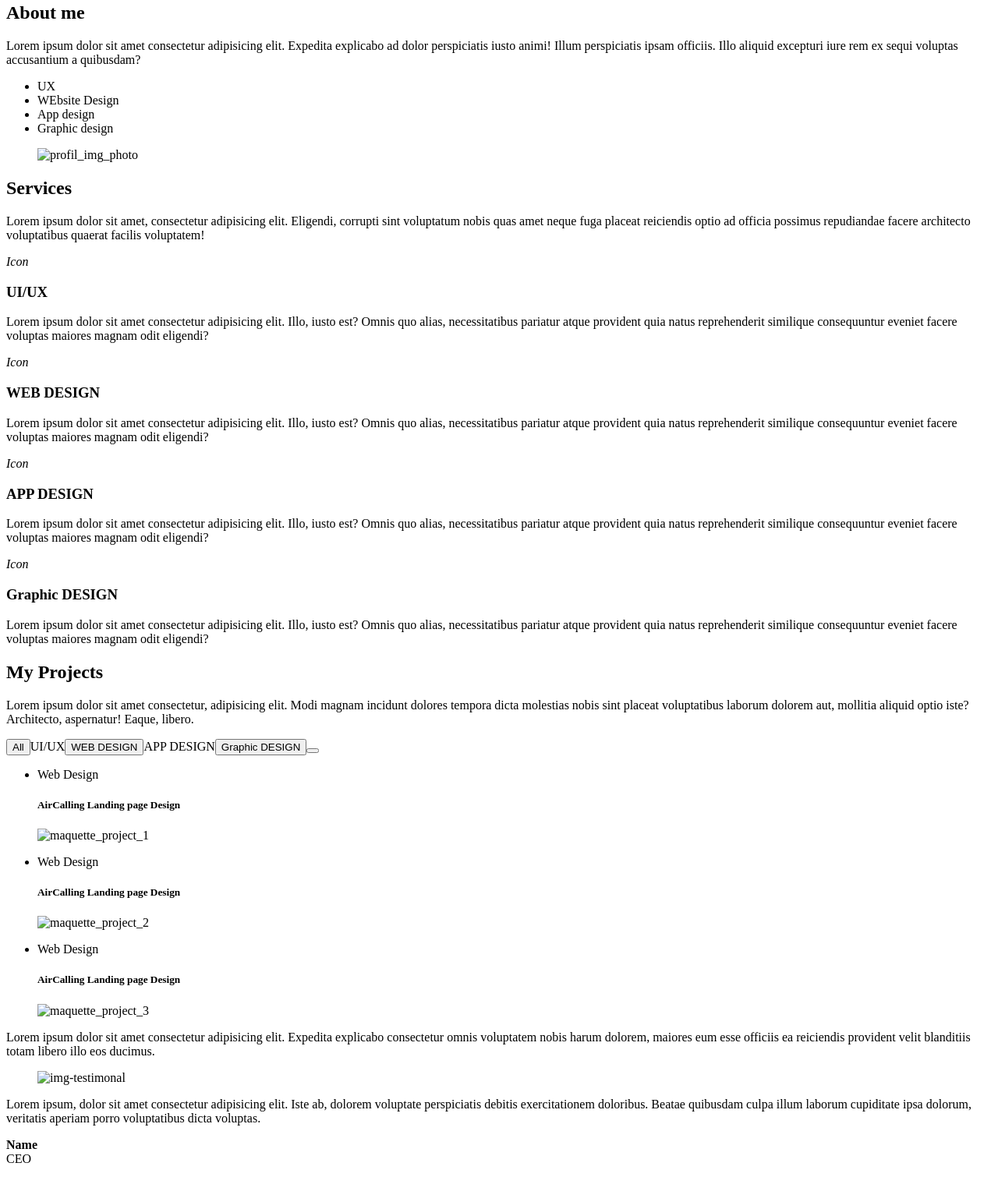
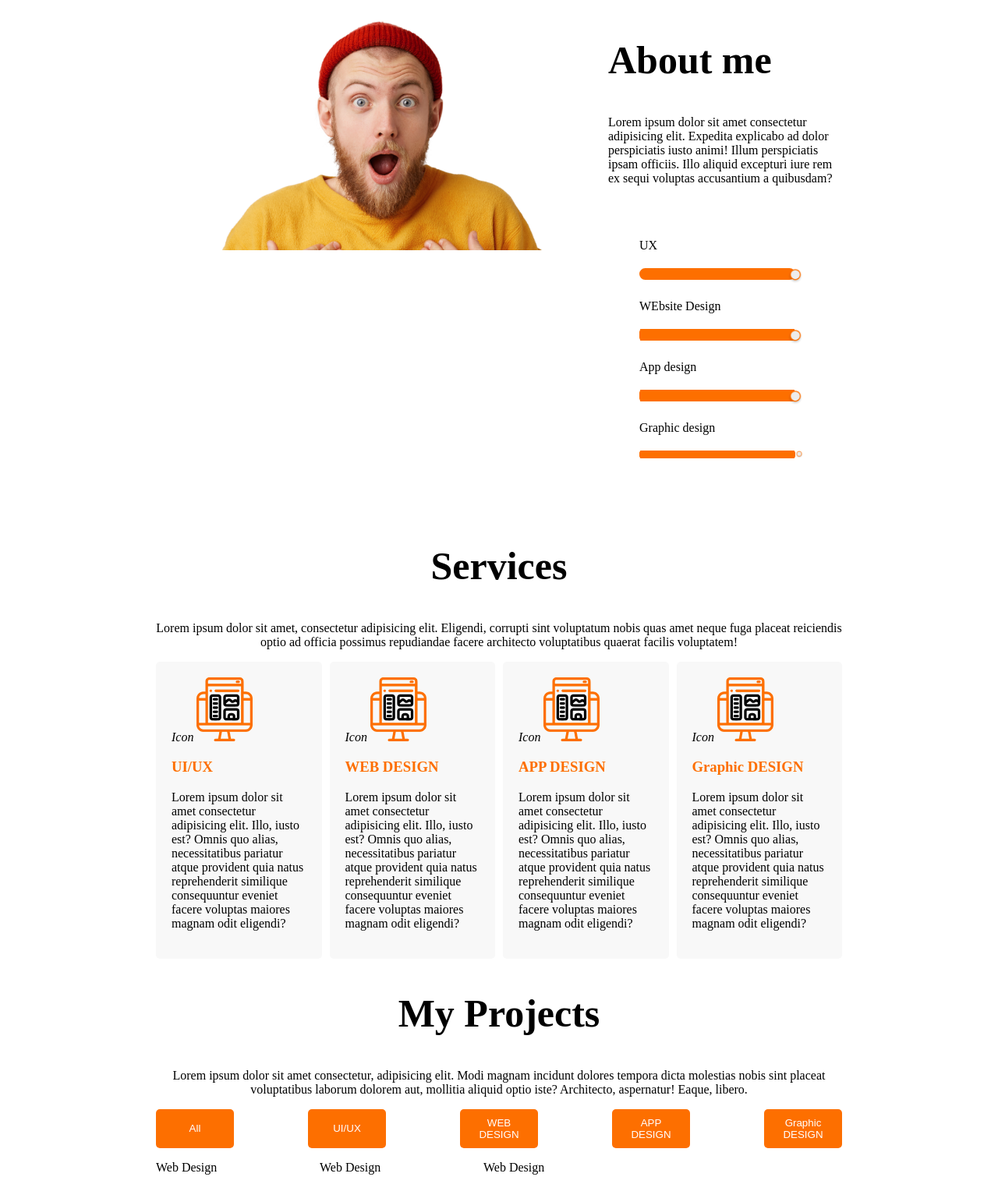
Before and after one commit to chemart243/FawziSayed, a plain HTML site: page index.html in a window 1280 px wide. Shown: the part 499-2009 px from the top of the page at 78% size. Drawn offline with Linux system fonts and the light colour scheme.

Commit message:
developpement de la mise en page css en cours

```diff
--- a/index.css
+++ b/index.css
@@ -0,0 +1,125 @@
+ul{
+    list-style-type: none;
+}
+
+ul{
+    display: flex;
+    gap:20px;
+    justify-content: center;
+    flex-direction: row;;
+}
+
+li:nth-child(1){
+    flex-grow: 5;
+}
+
+li:nth-child(){
+    background-color: #FD6F00;
+    height: 30px;
+    padding-top: 5px;
+    border-radius: 5px;
+    color: white;
+    border: 0px solid white;
+    width: 80px;
+}
+
+.block_testimonal{
+    background-color:#F8F8F8;
+    padding: 30px;
+}
+
+
+body{
+    margin-left: 200px;
+    margin-right: 200px;
+}
+
+.hero-section{
+    background-color: white;
+    padding: 20px;
+}
+
+.hero-section{
+    display: flex;
+    flex-direction: row;
+}
+
+.icon_social_link{
+    text-align: center;
+}
+
+h3{
+    color: #FD6F00;
+
+}
+
+button{
+    background-color: #FD6F00;
+    padding: 10px;
+    border-radius: 5px;
+    color: white;
+    border: 0px solid white;
+    width: 100px;
+}
+
+article{
+    display: flex;
+    flex-direction: row-reverse;
+
+}
+
+h2{
+    font-size: 50px;
+}
+
+.main_section_about_me_level_skill_hard{
+    display: flex;
+    flex-direction: column;
+    justify-content: flex-start;
+}
+
+.main_service_block{
+    display: flex;
+    flex-direction: row;
+    justify-content: space-between;
+    gap: 10px;
+
+}
+
+.UI_UX{
+    background-color:#F8F8F8;
+    padding: 20px;
+    border-radius: 5px;
+}
+
+.block_image_project{
+    display: flex;
+    flex-direction: row;
+    gap: 10px;
+
+}
+
+.block_testimonal{
+    display: flex;
+    flex-direction: row;
+    align-items: center;
+}
+
+
+.block_image_project img{
+    width: 200px;
+}
+
+.group_button{
+    display: flex;
+    justify-content: space-between;
+}
+
+.contact_form{
+    text-align: center;
+}
+
+input{
+    border-radius: 10px;
+    font-size: xx-large;
+}
--- a/index.html
+++ b/index.html
@@ -3,6 +3,7 @@
 <head>
     <meta charset="UTF-8">
     <meta name="viewport" content="width=device-width, initial-scale=1.0">
+    <link rel="stylesheet" href="index.css"/>
     <title>Document</title>
 </head>
 <body>
@@ -15,107 +16,135 @@
              <li>PROJECT</li>
              <li>TESTIMONALS</li>
              <li>Contact</li>
-             <li><button>Downloads</button></li>
+             <li>Downloads</li>
        </ul>
 
        <section class="hero-section">
-        <div class="section_hero_block_1">
+        <div class="main_section_hero_block_1">
                 <h4>Hi I am</h4>
                 <h3>Fawzi sayed</h3>
-                <h1>UI & UX <br> DESIGNER</h1>
+                <h1 style="font-size: 50px;">UI & UX</h1>
+                <h1><p style="text-align: center;">DESIGNER</p></h1>
                 <p>Lorem ipsum dolor sit amet, consectetur adipisicing elit. Voluptate omnis facere, exercitationem eveniet sapiente
                  rem itaque ipsa, atque dolor porro, animi cupiditate esse. Fugiat, est saepe? Recusandae inventore sequi temporibus.</p>
                  <button> hire me</button>
         </div>
-        <div class="section_hero_block_2" >
+        <div class="main_section_hero_block_2" >
             <figure>
-                <img src="image/.."/>
+                <img src="profil.png" width="400"/>
             </figure>
+               <p class="icon_social_link">
                 <i>Intagram Icon</i>
                 <i>Linked</i>
                 <i>facebook</i>
                 <i>Twitter</i>
+
+               </p>
+
         </div>
        </section>
     </header>
     <main>
-        <div class="section_about_me">
+        <article>
+            <div class="main_section_about_me">
                 <h2>About me</h2>
                 <p>Lorem ipsum dolor sit amet consectetur
                     adipisicing elit. Expedita explicabo ad dolor perspiciatis iusto animi! Illum perspiciatis ipsam officiis. Illo aliquid
                     excepturi iure rem ex sequi voluptas accusantium a quibusdam?</p>
-                <ul>
+                    <ul class="main_section_about_me_level_skill_hard">
+                        <p style="text-align: left;">
                         <li>UX</li>
+                        <span style="display: flex;flex-direction: row;">
+                            <img src="Rectangle.png" width="200" height="15" style="border-radius: 10px;"/><img src="Ellipse9.png" width="20" height="20" style="position: relative;left: -10px;"/>
+                        </span>
+
                         <li>WEbsite Design</li>
+                        <span style="display: flex;flex-direction: row;">
+                            <img src="Rectangle.png" width="200" height="15"/><img src="Ellipse9.png" width="20" height="20" style="position: relative;left: -10px;"/>
+                        </span>
                         <li>App design</li>
+                        <span style="display: flex;flex-direction: row;">
+                            <img src="Rectangle.png" width="200" height="15"/><img src="Ellipse9.png" width="20" height="20" style="position: relative;left: -10px;"/>
+                        </span>
                         <li>Graphic design</li>
+                        <span style="display: flex;flex-direction: row;">
+                            <img src="Rectangle.png" width="200"/><img src="Ellipse9.png" width="10"/>
+                        </span>
+                        </p>
                     </ul>
                 </div>
-        <div class="section_profil_photo">
+            <div class="main_section_profil_photo">
                    <figure>
-                <img src="image/.." alt="profil_img_photo"/>
+                    <img src="profil2.png" alt="profil_img_photo" width="500"/>
                    </figure>
             </div>
 
-      <div class="service">
-             <h2>Services</h2>
-             <p>Lorem ipsum dolor sit amet, consectetur adipisicing elit. Eligendi, corrupti sint voluptatum nobis quas amet neque fuga placeat reiciendis optio ad officia possimus repudiandae facere architecto voluptatibus quaerat facilis voluptatem!</p>
-              <div class="service_block">
+        </article>
+
+      <div class="main_service">
+             <h2 style="text-align: center;">Services</h2>
+             <p style="text-align: center;">Lorem ipsum dolor sit amet, consectetur adipisicing elit. Eligendi, corrupti sint voluptatum nobis quas amet neque fuga placeat reiciendis optio ad officia possimus repudiandae facere architecto voluptatibus quaerat facilis voluptatem!</p>
+              <div class="main_service_block">
                     <div class="UI_UX">
                         <i>Icon</i>
+                        <img src="Layer_1.png"/>
                         <h3>UI/UX</h3>
                         <p>Lorem ipsum dolor sit amet consectetur adipisicing elit. Illo, iusto est? Omnis quo alias, necessitatibus pariatur atque provident quia natus reprehenderit similique consequuntur eveniet facere voluptas maiores magnam odit eligendi?</p>
                     </div>
                     <div class="UI_UX">
                         <i>Icon</i>
+                        <img src="Layer_1.png"/>
                         <h3>WEB DESIGN</h3>
                         <p>Lorem ipsum dolor sit amet consectetur adipisicing elit. Illo, iusto est? Omnis quo alias, necessitatibus pariatur atque provident quia natus reprehenderit similique consequuntur eveniet facere voluptas maiores magnam odit eligendi?</p>
                     </div>
                     <div class="UI_UX">
                         <i>Icon</i>
+                        <img src="Layer_1.png"/>
                         <h3>APP DESIGN</h3>
                         <p>Lorem ipsum dolor sit amet consectetur adipisicing elit. Illo, iusto est? Omnis quo alias, necessitatibus pariatur atque provident quia natus reprehenderit similique consequuntur eveniet facere voluptas maiores magnam odit eligendi?</p>
                     </div>
                     <div class="UI_UX">
                         <i>Icon</i>
+                        <img src="Layer_1.png"/>
                         <h3>Graphic DESIGN</h3>
                         <p>Lorem ipsum dolor sit amet consectetur adipisicing elit. Illo, iusto est? Omnis quo alias, necessitatibus pariatur atque provident quia natus reprehenderit similique consequuntur eveniet facere voluptas maiores magnam odit eligendi?</p>
                     </div>
 
               </div>
       </div>
-      <div class="my_project">
-              <h2>My Projects</h2>
-              <p>Lorem ipsum dolor sit amet consectetur, adipisicing elit. Modi magnam incidunt dolores tempora dicta molestias nobis sint placeat voluptatibus laborum dolorem aut, mollitia aliquid optio iste? Architecto, aspernatur! Eaque, libero.</p>
+      <div class="main_my_project">
+              <h2 style="text-align: center;">My Projects</h2>
+              <p style="text-align: center;">Lorem ipsum dolor sit amet consectetur, adipisicing elit. Modi magnam incidunt dolores tempora dicta molestias nobis sint placeat voluptatibus laborum dolorem aut, mollitia aliquid optio iste? Architecto, aspernatur! Eaque, libero.</p>
               <div class="group_button">
-                    <button>All</button>UI/UX<button>WEB DESIGN </button>APP DESIGN<button>Graphic DESIGN</button><button></button>
+                    <button>All</button><button>UI/UX</button><button>WEB DESIGN </button><button>APP DESIGN</button><button>Graphic DESIGN</button>
               </div>
               <div class="block_image_project">
-                    <ul>
-                        <li>
+                    <div class="block_image_project_1">
                             <p>Web Design<p>
                             <h5>AirCalling Landing page Design</h5>
-                            <img src="image/.." alt="maquette_project_1"/>
-                        </li>
-                        <li>
+                            <img src="webdesign.png" alt="maquette_project_1"/>
+
+                        </div>
+                        <div>
                             <p>Web Design<p>
                                 <h5>AirCalling Landing page Design</h5>
-                            <img src="image/.." alt="maquette_project_2">
-                        </li>
-                        <li>
+                            <img src="webdesign2.png" alt="maquette_project_2">
+
+                        </div>
+                            <div>
                                 <p>Web Design<p>
                                     <h5>AirCalling Landing page Design</h5>
-                            <img src="image/.." alt="maquette_project_3">
-                        </li>
-                    </ul>
+                                    <img src="webdesign3.png" alt="maquette_project_3">
+                            </div>
+
               </div>
       </div>
-      <section class="testimonal_section">
+      <section class="main_testimonal_section">
          <p>Lorem ipsum dolor sit amet consectetur adipisicing elit. Expedita explicabo consectetur omnis voluptatem nobis harum dolorem, maiores eum esse officiis ea reiciendis provident velit blanditiis totam libero illo eos ducimus.</p>
          <div class="block_testimonal">
                 <div class="profil_img_photo_testimonal">
                     <figure>
-                        <img src="image/.." alt="img-testimonal">
+                        <img src="Ellipse10.png"  alt="img-testimonal">
                     </figure>
                 </div>
 
@@ -127,10 +156,10 @@
          </div>
       </section>
 
-      <div>
+      <div class="contact_form">
         <h1>Lets Design Together</h1>
         <p>Lorem ipsum dolor sit amet consectetur adipisicing elit. Laboriosam hic eaque aliquid impedit sequi perspiciatis libero odio debitis quod repudiandae, doloribus sed consequuntur saepe, iste dolorem minima animi repellat? Asperiores.</p>
-        <input type="text" name="" id=""> <button>Contact me</button>
+        <input type="text" name="" id="" placeholder="Enter your Email"> <button>Contact me</button>
       </div>
 
     </main>
```
Also changed, not shown: Ellipse10.png (added), Ellipse9.png (added), Layer_1.png (added), Rectangle.png (added), profil.png (added), profil2.png (added), webdesign.png (added), webdesign2.png (added), webdesign3.png (added), 1 other file. Lines whose indentation alone changed are shown as unchanged.
